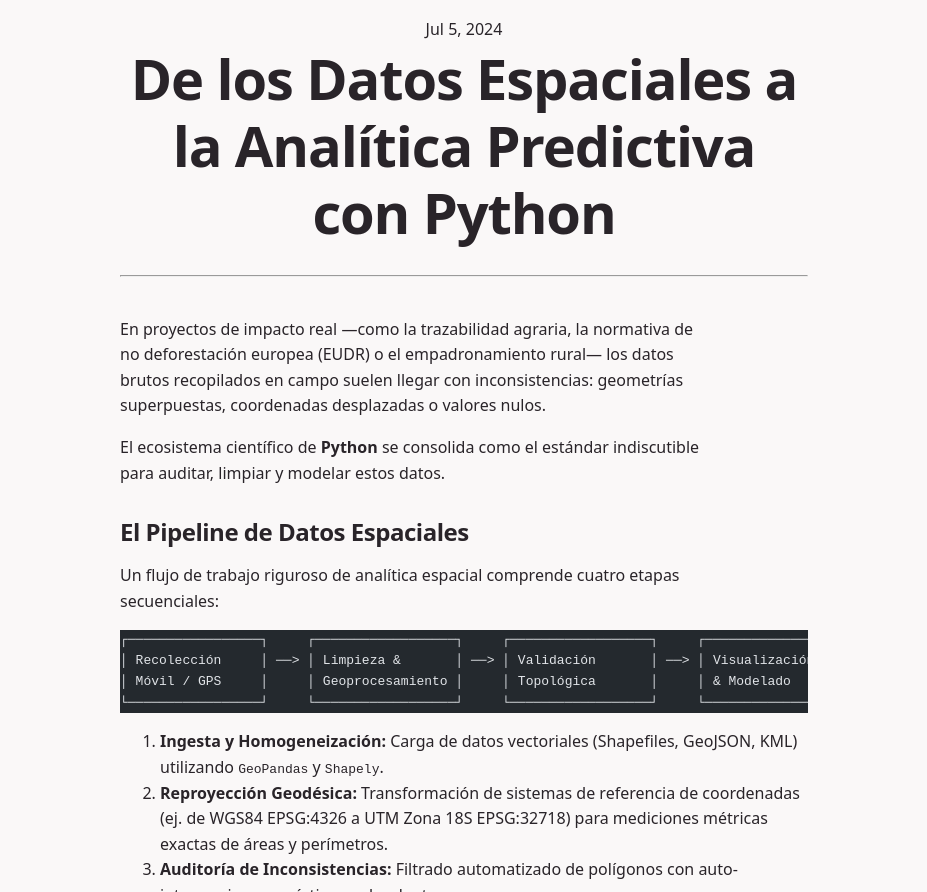
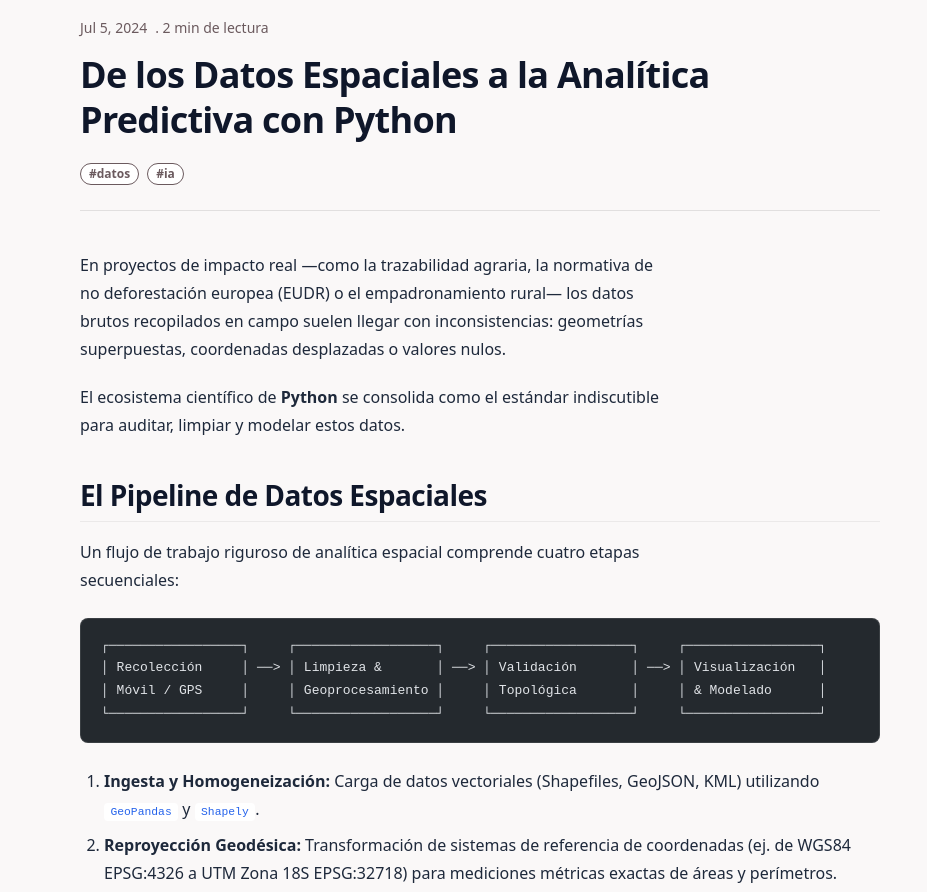
Before and after one commit to wigsdev/portafolio-blog, an Astro site: page /blog/analitica-datos-python in a window 1280 px wide. Shown: the part 544-1436 px from the top of the page, without its empty margins (160-1087 px from the left). Built offline with nearby package versions, Linux system fonts and the light colour scheme; Astro itself is replaced by a stand-in of ours; code samples lack their colours.

Commit message:
feat(blog): implementar plantilla de lectura con render y layout unificado (T-10)
- src/pages/blog/[...slug].astro: renderizar posts dinamicos mediante render(post) de astro:content y calculo de tiempo de lectura estimado (~200 palabras/min)

- src/layouts/BlogPost.astro: refactorizar hacia BaseLayout heredando modo oscuro, View Transitions, hero image optimizada y badges interactivos

- src/layouts/BaseLayout.astro: incorporar propiedad opcional hideTitle para evitar duplicidad de encabezados h1

- src/styles/global.css: implementar arquitectura de secciones full-bleed (.container, .section) con padding de 80px y auditoria de estilos por afinidad

- src/pages/index.astro: estructurar secciones Hero y Proyectos bajo el patron Section-Container con divisiones al 100%

- src/components/Footer.astro: incorporar linea divisoria al 100% sobre redes sociales y balancear espaciado vertical simetrico

```diff
--- a/src/layouts/BaseLayout.astro
+++ b/src/layouts/BaseLayout.astro
@@ -11,6 +11,7 @@ interface Props {
   description?: string;
   mainClass?: string;
   eyebrow?: string;
+  hideTitle?: boolean;
 }
 
 const {
@@ -18,6 +19,7 @@ const {
   description = SITE_DESCRIPTION,
   mainClass,
   eyebrow,
+  hideTitle = false,
 } = Astro.props;
 ---
 
@@ -48,7 +50,7 @@ const {
     <Header />
     <main class={mainClass}>
       {eyebrow && <span class="page-eyebrow">{eyebrow}</span>}
-      {pageTitle && <h1>{pageTitle}</h1>}
+      {!hideTitle && pageTitle && <h1>{pageTitle}</h1>}
       <slot />
     </main>
     <Footer />
--- a/src/layouts/BlogPost.astro
+++ b/src/layouts/BlogPost.astro
@@ -1,84 +1,222 @@
 ---
-import { Image } from 'astro:assets';
-import type { CollectionEntry } from 'astro:content';
-import BaseHead from '../components/BaseHead.astro';
-import Footer from '../components/Footer.astro';
-import FormattedDate from '../components/FormattedDate.astro';
-import Header from '../components/Header.astro';
+import { Image } from "astro:assets";
+import type { CollectionEntry } from "astro:content";
+import BaseLayout from "./BaseLayout.astro";
+import FormattedDate from "../components/FormattedDate.astro";
+import Badge from "../components/Badge.astro";
 
-type Props = CollectionEntry<'blog'>['data'];
+type Props = CollectionEntry<"blog">["data"] & {
+  readingTime?: number;
+};
 
-const { title, description, pubDate, updatedDate, heroImage } = Astro.props;
+const {
+  title,
+  description,
+  pubDate,
+  updatedDate,
+  heroImage,
+  tags = [],
+  readingTime,
+} = Astro.props;
 ---
 
-<html lang="en">
-	<head>
-		<BaseHead title={title} description={description} />
+<BaseLayout
+  pageTitle={title}
+  description={description}
+  eyebrow="BLOG"
+  hideTitle={true}
+>
+  <article class="blog-post">
+    {
+      heroImage && (
+        <div class="hero-image">
+          <Image width={1020} height={512} src={heroImage} alt={title} />
+        </div>
+      )
+    }
+    <div class="prose">
+      <header class="post-header">
+        <div class="post-meta">
+          <FormattedDate date={pubDate} />
+          {
+            readingTime && (
+              <span class="reading-time">. {readingTime} min de lectura</span>
+            )
+          }
+          {
+            updatedDate && (
+              <span class="last-updated-on">
+                . (Actualizado el <FormattedDate date={updatedDate} />)
+              </span>
+            )
+          }
+        </div>
+        <h1 class="post-title">{title}</h1>
+        {
+          tags && tags.length > 0 && (
+            <div class="post-tags">
+              {tags.map((tag) => (
+                <a href={`/blog/tags/${tag}/`} class="tag-link">
+                  <Badge text={`#${tag}`} />
+                </a>
+              ))}
+            </div>
+          )
+        }
+        <hr class="post-divider" />
+      </header>
+      <div class="post-content">
+        <slot />
+      </div>
+    </div>
+  </article>
+</BaseLayout>
+
 <style>
-			main {
-				width: calc(100% - 2em);
-				max-width: 100%;
-				margin: 0;
+  .blog-post {
+    width: 100%;
+    max-width: 800px;
+    margin: 0 auto;
   }
+
   .hero-image {
     width: 100%;
+    margin-bottom: 2rem;
   }
+
   .hero-image img {
     display: block;
-				margin: 0 auto;
+    width: 100%;
+    height: auto;
     border-radius: 12px;
-				box-shadow: var(--box-shadow);
+    box-shadow: var(--shadow-md, 0 4px 6px -1px rgba(0, 0, 0, 0.1));
+    border: 1px solid var(--color-border-subtle, rgba(0, 0, 0, 0.08));
   }
+
   .prose {
-				width: 720px;
-				max-width: calc(100% - 2em);
-				margin: auto;
-				padding: 1em;
-				color: rgb(var(--gray-dark));
+    color: var(--color-text-main, #1e293b);
+    line-height: 1.75;
   }
-			.title {
-				margin-bottom: 1em;
-				padding: 1em 0;
-				text-align: center;
-				line-height: 1;
+
+  .post-header {
+    margin-bottom: 2.5rem;
   }
-			.title h1 {
-				margin: 0 0 0.5em 0;
+
+  .post-meta {
+    display: flex;
+    flex-wrap: wrap;
+    align-items: center;
+    gap: 0.5rem;
+    font-size: 0.875rem;
+    color: var(--color-text-muted, #64748b);
+    margin-bottom: 0.75rem;
   }
-			.date {
-				margin-bottom: 0.5em;
-				color: rgb(var(--gray));
-			}
+
   .last-updated-on {
     font-style: italic;
   }
+  .post-title {
+    font-size: 2.25rem;
+    line-height: 1.25;
+    margin: 0 0 1rem 0;
+    color: var(--color-text-main, #0f172a);
+    font-weight: 700;
+  }
+  .post-tags {
+    display: flex;
+    flex-wrap: wrap;
+    gap: 0.5rem;
+    margin-bottom: 1.5rem;
+  }
+  .tag-link {
+    text-decoration: none;
+    transition: transform 0.15s ease;
+  }
+  .tag-link:hover {
+    transform: translateY(-1px);
+  }
+  .post-divider {
+    border: 0;
+    border-top: 1px solid var(--color-border-subtle, rgba(0, 0, 0, 0.1));
+    margin: 1.5rem 0 2rem 0;
+  }
+  /* Estilos de tipografía y contenido de Markdown (.post-content) */
+  .post-content :global(h2) {
+    font-size: 1.75rem;
+    margin-top: 2.5rem;
+    margin-bottom: 1rem;
+    color: var(--color-text-main, #0f172a);
+    border-bottom: 1px solid var(--color-border-subtle, rgba(0, 0, 0, 0.06));
+    padding-bottom: 0.5rem;
+  }
+  .post-content :global(h3) {
+    font-size: 1.35rem;
+    margin-top: 2rem;
+    margin-bottom: 0.75rem;
+    color: var(--color-text-main, #0f172a);
+  }
+  .post-content :global(p) {
+    margin-bottom: 1.25rem;
+  }
+  .post-content :global(ul),
+  .post-content :global(ol) {
+    margin-bottom: 1.25rem;
+    padding-left: 1.5rem;
+  }
+  .post-content :global(li) {
+    margin-bottom: 0.5rem;
+  }
+  .post-content :global(blockquote) {
+    margin: 1.5rem 0;
+    padding: 1rem 1.25rem;
+    border-left: 4px solid var(--color-accent, #3b82f6);
+    background-color: var(--color-surface, rgba(0, 0, 0, 0.02));
+    border-radius: 0 8px 8px 0;
+    font-style: italic;
+    color: var(--color-text-main, #334155);
+  }
+  .post-content :global(pre) {
+    padding: 1rem 1.25rem;
+    border-radius: 8px;
+    margin: 1.5rem 0;
+    overflow-x: auto;
+    border: 1px solid var(--color-border-subtle, rgba(255, 255, 255, 0.1));
+  }
+  .post-content :global(code:not(pre code)) {
+    padding: 0.2rem 0.4rem;
+    font-size: 0.875em;
+    background-color: var(--color-surface, rgba(0, 0, 0, 0.05));
+    border-radius: 4px;
+    color: var(--color-accent, #2563eb);
+  }
+  .post-content :global(table) {
+    width: 100%;
+    border-collapse: collapse;
+    margin: 1.5rem 0;
+    font-size: 0.95rem;
+  }
+  .post-content :global(th),
+  .post-content :global(td) {
+    padding: 0.75rem 1rem;
+    border: 1px solid var(--color-border-subtle, rgba(0, 0, 0, 0.1));
+    text-align: left;
+  }
+  .post-content :global(th) {
+    background-color: var(--color-surface, rgba(0, 0, 0, 0.04));
+    font-weight: 600;
+  }
+  .post-content :global(img) {
+    max-width: 100%;
+    height: auto;
+    border-radius: 8px;
+    margin: 1.5rem 0;
+  }
+  .post-content :global(a) {
+    color: var(--color-accent, #2563eb);
+    text-decoration: underline;
+    text-underline-offset: 2px;
+  }
+  .post-content :global(a:hover) {
+    opacity: 0.85;
+  }
 </style>
-	</head>
-
-	<body>
-		<Header />
-		<main>
-			<article>
-				<div class="hero-image">
-					{heroImage && <Image width={1020} height={510} src={heroImage} alt="" />}
-				</div>
-				<div class="prose">
-					<div class="title">
-						<div class="date">
-							<FormattedDate date={pubDate} />
-							{updatedDate && (
-								<div class="last-updated-on">
-									Last updated on <FormattedDate date={updatedDate} />
-								</div>
-							)}
-						</div>
-						<h1>{title}</h1>
-						<hr />
-					</div>
-					<slot />
-				</div>
-			</article>
-		</main>
-		<Footer />
-	</body>
-</html>
--- a/src/pages/blog/[...slug].astro
+++ b/src/pages/blog/[...slug].astro
@@ -1,20 +1,24 @@
 ---
-import { type CollectionEntry, getCollection, render } from 'astro:content';
-import BlogPost from '../../layouts/BlogPost.astro';
+import { type CollectionEntry, getCollection, render } from "astro:content";
+import BlogPost from "../../layouts/BlogPost.astro";
 
 export async function getStaticPaths() {
-	const posts = await getCollection('blog');
-	return posts.map((post) => ({
-		params: { slug: post.id },
-		props: post,
-	}));
+  const posts = await getCollection("blog");
+  return posts.map((post) => ({
+    params: { slug: post.id },
+    props: post,
+  }));
 }
-type Props = CollectionEntry<'blog'>;
+type Props = CollectionEntry<"blog">;
 
 const post = Astro.props;
 const { Content } = await render(post);
+
+// Cálculo de tiempo de lectura estimado (~200 palabras por minuto)
+const words = post.body ? post.body.trim().split(/\s+/).length : 0;
+const readingTime = Math.max(1, Math.ceil(words / 200));
 ---
 
-<BlogPost {...post.data}>
-	<Content />
+<BlogPost {...post.data} readingTime={readingTime}>
+  <Content />
 </BlogPost>
--- a/src/styles/global.css
+++ b/src/styles/global.css
@@ -52,9 +52,10 @@ body {
     flex-direction: column;
     min-height: 100vh;
     min-height: 100dvh;
-    margin: 0 auto;
-    max-width: 60rem; /* 960px */
-    padding: 0 clamp(1rem, 4vw, 2rem) clamp(1rem, 4vw, 2rem);
+    margin: 0;
+    padding: 0;
+    width: 100%;
+    overflow-x: clip;
     font-family: var(--font-atkinson, system-ui, sans-serif);
     line-height: 1.6;
     color: var(--color-text);
@@ -62,10 +63,10 @@ body {
     transition: background-color 200ms ease, color 200ms ease;
 }
 
-@media (min-width: 90rem) {
-    body {
-        max-width: 72rem; /* 1152px */
-    }
+img {
+    max-width: 100%;
+    height: auto;
+    display: block;
 }
 
 /* Tipografía y enlaces base */
@@ -84,6 +85,21 @@ h2 {
 
 p {
     max-width: 65ch;
+}
+
+.page-eyebrow {
+    display: inline-block;
+    color: var(--color-brand);
+    font-size: 0.75rem;
+    font-weight: 800;
+    text-transform: uppercase;
+    letter-spacing: 0.08em;
+    line-height: 1.25;
+    margin-block-end: 0.25rem;
+}
+
+.page-eyebrow + h1 {
+    margin-block-start: 0;
 }
 
 .text-link {
@@ -113,10 +129,109 @@ p {
     text-decoration: underline;
 }
 
-img {
-    max-width: 100%;
-    height: auto;
-    display: block;
+/* Estructura de secciones y contenedores */
+.container {
+    width: 100%;
+    max-width: 60rem;
+    margin-inline: auto;
+    padding-inline: clamp(1rem, 4vw, 2rem);
+}
+
+@media (min-width: 90rem) {
+    .container {
+        max-width: 72rem;
+    }
+}
+
+main.has-sections {
+    flex: 1;
+    width: 100%;
+    max-width: none;
+    padding: 0;
+    margin: 0;
+}
+
+main:not(.has-sections) {
+    flex: 1;
+    width: 100%;
+    max-width: 60rem;
+    margin-inline: auto;
+    padding: 2rem clamp(1rem, 4vw, 2rem);
+}
+
+@media (min-width: 90rem) {
+    main:not(.has-sections) {
+        max-width: 72rem;
+    }
+}
+
+.section {
+    width: 100%;
+    padding-block: 5rem;
+    border-top: 1px solid var(--color-border);
+}
+
+.section--hero {
+    border-top: none;
+    padding-block-start: 3rem;
+    padding-block-end: 5rem;
+}
+
+/* Botones */
+.btn {
+    display: inline-flex;
+    min-height: 2.75rem;
+    box-sizing: border-box;
+    align-items: center;
+    justify-content: center;
+    padding: 0.625rem 1.125rem;
+    border: 1px solid var(--color-brand);
+    border-radius: 0.5rem;
+    font-weight: 650;
+    text-decoration: none;
+    transition:
+        color 160ms ease,
+        background-color 160ms ease,
+        border-color 160ms ease;
+}
+
+.btn:focus-visible {
+    outline: 2px solid var(--color-brand-hover);
+    outline-offset: 3px;
+}
+
+.btn--primary {
+    border-color: var(--color-brand);
+    color: var(--color-text-inverse);
+    background-color: var(--color-brand);
+}
+
+.btn--primary:hover {
+    border-color: var(--color-brand-hover);
+    background-color: var(--color-brand-hover);
+}
+
+.btn--secondary {
+    border-color: var(--color-brand);
+    color: var(--color-brand-hover);
+    background-color: transparent;
+}
+
+.btn--secondary:hover {
+    background-color: var(--color-brand-soft);
+}
+
+.hero-actions {
+    display: flex;
+    flex-wrap: wrap;
+    gap: 0.75rem;
+    margin-block-start: 1.75rem;
+}
+
+@media (prefers-reduced-motion: reduce) {
+    .btn {
+        transition: none;
+    }
 }
 
 /* Encabezado y navegación */
@@ -124,6 +239,7 @@ img {
     position: sticky;
     top: 0;
     z-index: 10;
+    width: 100%;
     padding-block: 0.75rem 1rem;
     border-bottom: 1px solid var(--color-border);
     background-color: var(--color-background);
@@ -134,6 +250,16 @@ img {
     align-items: center;
     justify-content: space-between;
     gap: 1rem;
+    width: 100%;
+    max-width: 60rem;
+    margin: 0 auto;
+    padding: 0 clamp(1rem, 4vw, 2rem);
+}
+
+@media (min-width: 90rem) {
+    .header-content {
+        max-width: 72rem;
+    }
 }
 
 .brand-link {
@@ -164,14 +290,14 @@ img {
 
 .brand-name {
     color: var(--color-brand);
-    font-size: 1.125rem; /* 18px (txt-lg) */
+    font-size: 1.125rem;
     font-weight: 700;
     line-height: 1.25;
 }
 
 .brand-role {
     color: var(--color-text-muted);
-    font-size: 0.75rem; /* 12px (text-xs) */
+    font-size: 0.75rem;
     line-height: 1.25;
 }
 
@@ -189,7 +315,7 @@ img {
 
 .primary-navigation a {
     color: var(--color-nav-link);
-    font-size: 0.8125rem; /* 13px */
+    font-size: 0.8125rem;
     text-decoration: none;
     display: inline-block;
     padding: 0.5rem 0.75rem;
@@ -211,17 +337,14 @@ img {
     background-color: transparent;
 }
 
-.primary-navigation a[aria-current="page"]:hover {
-    color: var(--color-text-inverse);
-    background-color: var(--color-surface-muted);
-}
-
+.primary-navigation a[aria-current="page"]:hover,
 html.dark .primary-navigation a[aria-current="page"]:hover {
     color: var(--color-text-inverse);
     background-color: var(--color-surface-muted);
 }
 
-.primary-navigation a:focus-visible, .menu-toggle:focus-visible {
+.primary-navigation a:focus-visible,
+.menu-toggle:focus-visible {
     outline: 2px solid var(--color-brand-hover);
     outline-offset: 3px;
 }
@@ -411,132 +534,7 @@ html.dark .social-link:focus-visible img {
     filter: brightness(0) invert(1);
 }
 
-/* Estructura del contenido principal y subtítulos de página */
-main {
-    flex: 1;
-    padding-top: 2rem;
-}
-
-.page-eyebrow {
-    display: inline-block;
-    color: var(--color-brand);
-    font-size: 0.75rem; /* 12px (text-xs) */
-    font-weight: 800;
-    text-transform: uppercase;
-    letter-spacing: 0.08em;
-    line-height: 1.25;
-    margin-block-end: 0.25rem;
-}
-
-.page-eyebrow + h1 {
-    margin-block-start: 0;
-}
-
-/* Botones */
-.btn {
-    display: inline-flex;
-    min-height: 2.75rem;
-    box-sizing: border-box;
-    align-items: center;
-    justify-content: center;
-    padding: 0.625rem 1.125rem;
-    border: 1px solid var(--color-brand);
-    border-radius: 0.5rem;
-    font-weight: 650;
-    text-decoration: none;
-    transition:
-        color 160ms ease,
-        background-color 160ms ease,
-        border-color 160ms ease;
-}
-
-.btn:focus-visible {
-    outline: 2px solid var(--color-brand-hover);
-    outline-offset: 3px;
-}
-
-.btn--primary {
-    border-color: var(--color-brand);
-    color: var(--color-text-inverse);
-    background-color: var(--color-brand);
-}
-
-.btn--primary:hover {
-    border-color: var(--color-brand-hover);
-    background-color: var(--color-brand-hover);
-}
-
-.btn--secondary {
-    border-color: var(--color-brand);
-    color: var(--color-brand-hover);
-    background-color: transparent;
-}
-
-.btn--secondary:hover {
-    background-color: var(--color-brand-soft);
-}
-
-@media (prefers-reduced-motion: reduce) {
-    .btn {
-        transition: none;
-    }
-}
-
-/* Hero */
-.hero {
-    padding-block: clamp(1.5rem, 5vh, 3rem);
-}
-
-.hero-actions {
-    display: flex;
-    flex-wrap: wrap;
-    gap: 0.75rem;
-    margin-block-start: 1.75rem;
-}
-
-/* Sobre mí */
-.sobre-mi-lista {
-    margin: 0 0 1.5rem 0;
-    padding-left: 1.25rem;
-    max-width: 65ch;
-}
-
-.sobre-mi-lista li {
-    margin-block-end: 0.5rem;
-    line-height: 1.5;
-}
-
-.bootcamp-link {
-    color: var(--color-brand);
-    font-weight: 700;
-    text-decoration: none;
-}
-
-.bootcamp-link:hover {
-    color: var(--color-brand-hover);
-    text-decoration: underline;
-}
-
-.bootcamp-link:focus-visible {
-    border-radius: 0.125rem;
-    outline: 2px solid var(--color-brand-hover);
-    outline-offset: 3px;
-}
-
-.sobre-mi-actions {
-    display: flex;
-    flex-wrap: wrap;
-    gap: 0.75rem;
-    margin-block-start: 2rem;
-}
-
 /* Secciones y cabeceras */
-.seccion-proyectos {
-    margin-block-start: 3.5rem;
-    padding-block-start: 2rem;
-    border-top: 1px solid var(--color-border);
-}
-
 .seccion-header {
     display: flex;
     justify-content: space-between;
@@ -602,3 +600,39 @@ main {
 .proyectos-github p {
     margin-block-end: 1.5rem;
 }
+
+/* Sobre mí */
+.sobre-mi-lista {
+    margin: 0 0 1.5rem 0;
+    padding-left: 1.25rem;
+    max-width: 65ch;
+}
+
+.sobre-mi-lista li {
+    margin-block-end: 0.5rem;
+    line-height: 1.5;
+}
+
+.bootcamp-link {
+    color: var(--color-brand);
+    font-weight: 700;
+    text-decoration: none;
+}
+
+.bootcamp-link:hover {
+    color: var(--color-brand-hover);
+    text-decoration: underline;
+}
+
+.bootcamp-link:focus-visible {
+    border-radius: 0.125rem;
+    outline: 2px solid var(--color-brand-hover);
+    outline-offset: 3px;
+}
+
+.sobre-mi-actions {
+    display: flex;
+    flex-wrap: wrap;
+    gap: 0.75rem;
+    margin-block-start: 2rem;
+}
```
Also changed, not shown: src/components/Footer.astro (+32 -7 lines), src/pages/index.astro (+14 -6 lines). Lines whose indentation alone changed are shown as unchanged.
